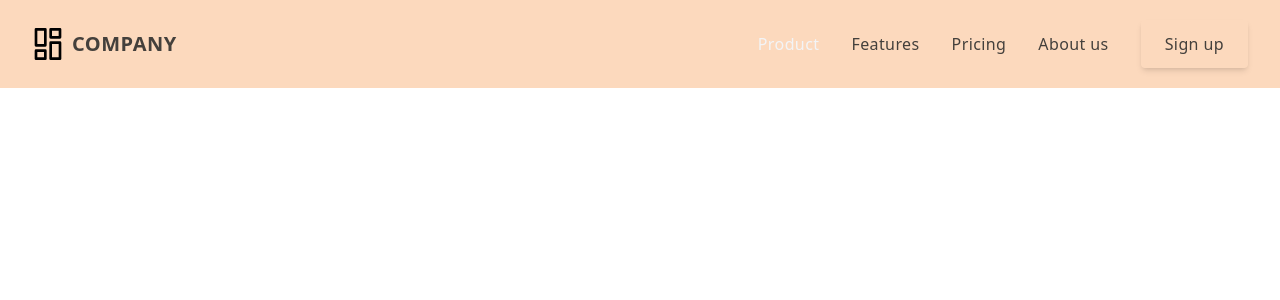
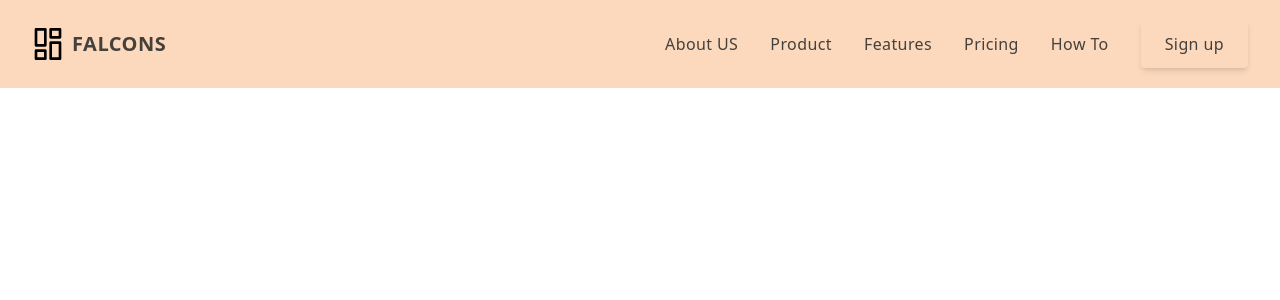
Before and after one commit to Foddie2/Falcons, a Nuxt app: page / in a window 1280 px wide. Shown: the top 300 px of the page. Built offline with nearby package versions, Linux system fonts and the light colour scheme.

Commit message:
project setup

```diff
--- /dev/null
+++ b/app-loading.html
@@ -0,0 +1,39 @@
+<!DOCTYPE html>
+<html lang="en">
+<head>
+  <meta charset="UTF-8">
+  <meta http-equiv="accept-ch" content="DPR" />
+  <meta name="viewport" content="width=device-width, initial-scale=1.0">
+  <title>Title</title>
+  <style>
+    .loader{
+      position: fixed;
+      inset: 0rem;
+      display: grid;
+      place-items: center;
+      background-color: white;
+      z-index: 50;
+    }
+    .loader__img{
+      width: 4.5rem;
+      animation: bounce 1s linear infinite;
+    }
+
+    @keyframes bounce {
+      0%, 100% {
+        transform: translateY(-25%);
+        animation-timing-function: cubic-bezier(0.8, 0, 1, 1);
+      }
+      50% {
+        transform: translateY(0);
+        animation-timing-function: cubic-bezier(0, 0, 0.2, 1);
+      }
+    }
+  </style>
+</head>
+<body>
+  <div class="loader">
+    <nuxt-img src="/loader.png" class="loader__img"/>
+  </div>
+</body>
+</html>
--- a/components/Navbar.vue
+++ b/components/Navbar.vue
@@ -27,16 +27,25 @@
           </svg>
           <span
             class="ml-2 text-xl font-bold tracking-wide text-stone-700 uppercase"
-            >Company</span
+            >Falcons</span
           >
         </a>
         <ul class="flex items-center hidden space-x-8 lg:flex">
+            <li>
+                <a
+                  href="/"
+                  aria-label="Our product"
+                  title="Our product"
+                  class="font-medium tracking-wide text-stone-700 transition-colors duration-200 hover:text-teal-accent-400"
+                  >About US</a
+                >
+              </li>
           <li>
             <a
               href="/"
               aria-label="Our product"
               title="Our product"
-              class="font-medium tracking-wide text-gray-100 transition-colors duration-200 hover:text-teal-accent-400"
+              class="font-medium tracking-wide text-stone-700 transition-colors duration-200 hover:text-teal-accent-400"
               >Product</a
             >
           </li>
@@ -64,7 +73,7 @@
               aria-label="About us"
               title="About us"
               class="font-medium tracking-wide text-stone-700 transition-colors duration-200 hover:text-teal-accent-400"
-              >About us</a
+              >How To</a
             >
           </li>
           <li>
@@ -149,6 +158,15 @@
               </div>
               <nav>
                 <ul class="space-y-4">
+                    <li>
+                        <a
+                          href="/"
+                          aria-label="Our product"
+                          title="Our product"
+                          class="font-medium tracking-wide text-stone-700 transition-colors duration-200 hover:text-teal-accent-400"
+                          >About US</a
+                        >
+                      </li>
                   <li>
                     <a
                       href="/"
@@ -182,7 +200,7 @@
                       aria-label="About us"
                       title="About us"
                       class="font-medium tracking-wide text-stone-700 transition-colors duration-200 hover:text-deep-purple-accent-400"
-                      >About us</a
+                      >How To</a
                     >
                   </li>
                   <li>
--- a/nuxt.config.ts
+++ b/nuxt.config.ts
@@ -11,3 +11,4 @@ export default defineNuxtConfig({
     },
   },
 })
+{ spaLoadingTemplate: false }
```
